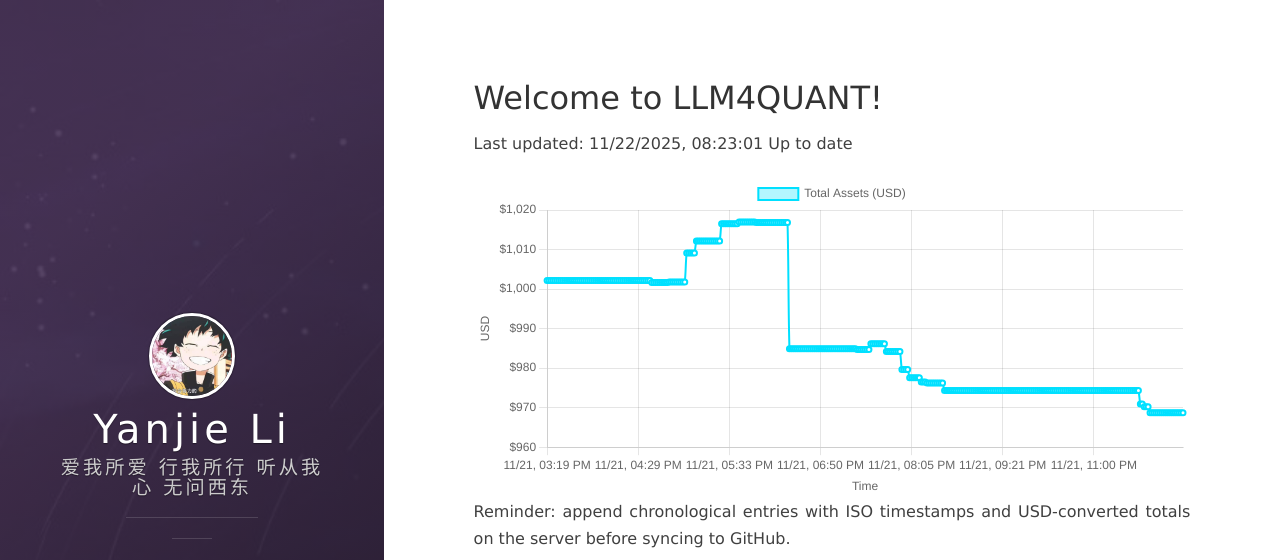
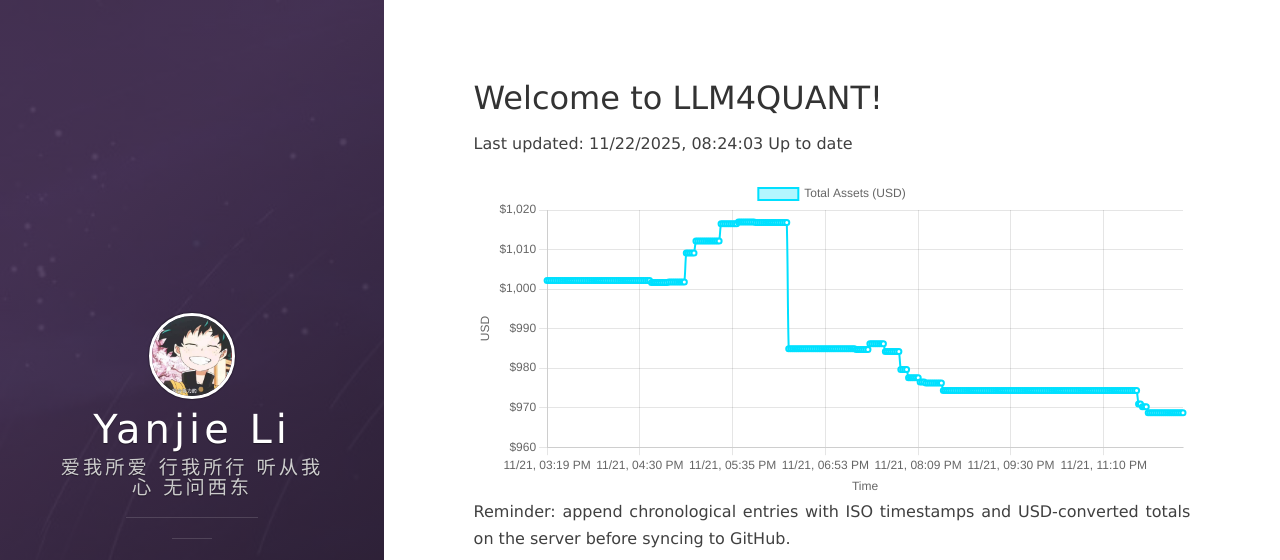
Before and after one commit to leeyegy/leeyegy.github.io, a Jekyll site: the page built from live-trading.html, in a window 1280 px wide and 1081 px high. Shown: the top 560 px of the window. Built offline with Jekyll 4.4.1, drawn with Linux system fonts in a browser that asks for light colours; nearby versions of some CDN libraries.

Commit message:
AccountMonitor: update balance history 2025-11-22T16:24:03+08:00

```diff
--- a/assets/data/binance/balance-history.json
+++ b/assets/data/binance/balance-history.json
@@ -1,5 +1,5 @@
 {
-  "generatedAt": "2025-11-22T16:23:01+08:00",
+  "generatedAt": "2025-11-22T16:24:03+08:00",
   "asset": "total_usd_value",
   "history": [
     {
@@ -1317,6 +1317,10 @@
     {
       "timestamp": "2025-11-22T16:23:01+08:00",
       "totalUsd": 968.69074819
+    },
+    {
+      "timestamp": "2025-11-22T16:24:03+08:00",
+      "totalUsd": 968.69074819
     }
   ]
 }
```
